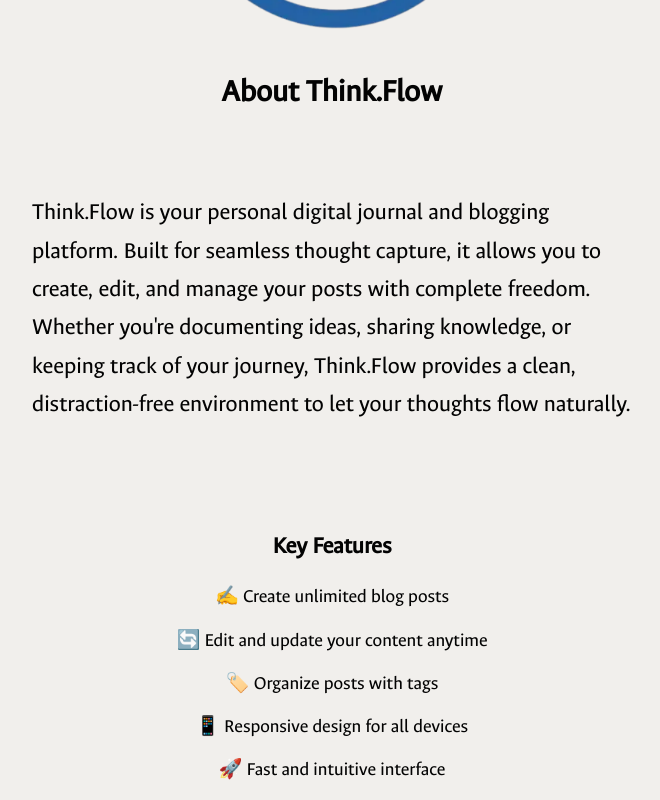
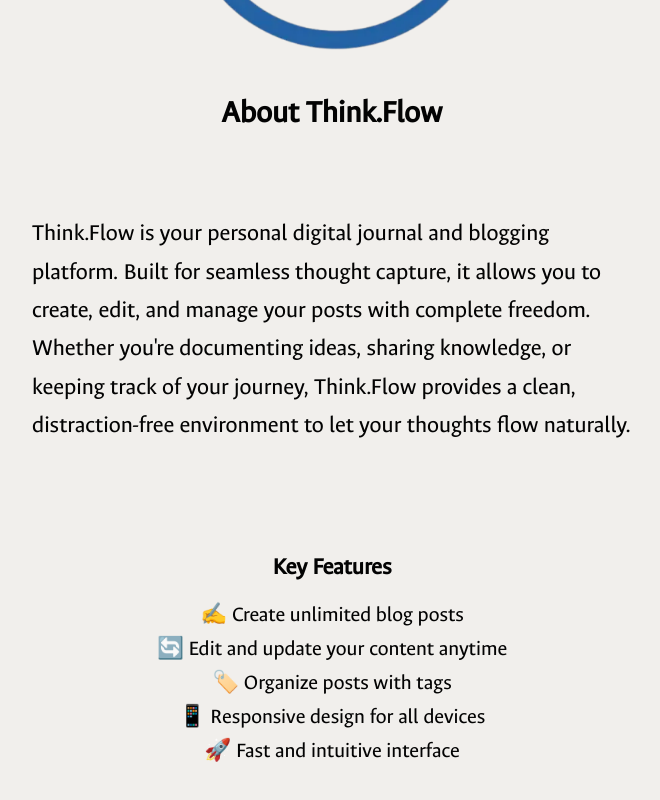
Before and after one commit to gabrielatwell1987/blog, a SvelteKit app: page /about in a window 1280 px wide. Shown: the part 377-1177 px from the top of the page, without its empty margins (308-968 px from the left). After the commit the page ends 1156 px from the top, so only its background shows below. Built offline with nearby package versions, Linux system fonts and the light colour scheme.

Commit message:
changed the font sizing of .features li

```diff
--- a/src/routes/about/+page.svelte
+++ b/src/routes/about/+page.svelte
@@ -58,15 +58,17 @@
 
 			& h2 {
 				font-size: clamp(1.5rem, 1.5vw, 2rem);
-				margin-bottom: 1em;
 			}
 
 			& ul {
 				list-style: none;
 				padding: 0;
 				display: grid;
-				gap: 1em;
-				font-size: clamp(1rem, 1.5vw, 1.2rem);
+				gap: 0.5em;
+
+				& li {
+					font-size: clamp(1rem, 1.75vw, 1.35rem);
+				}
 			}
 		}
 	}
```
